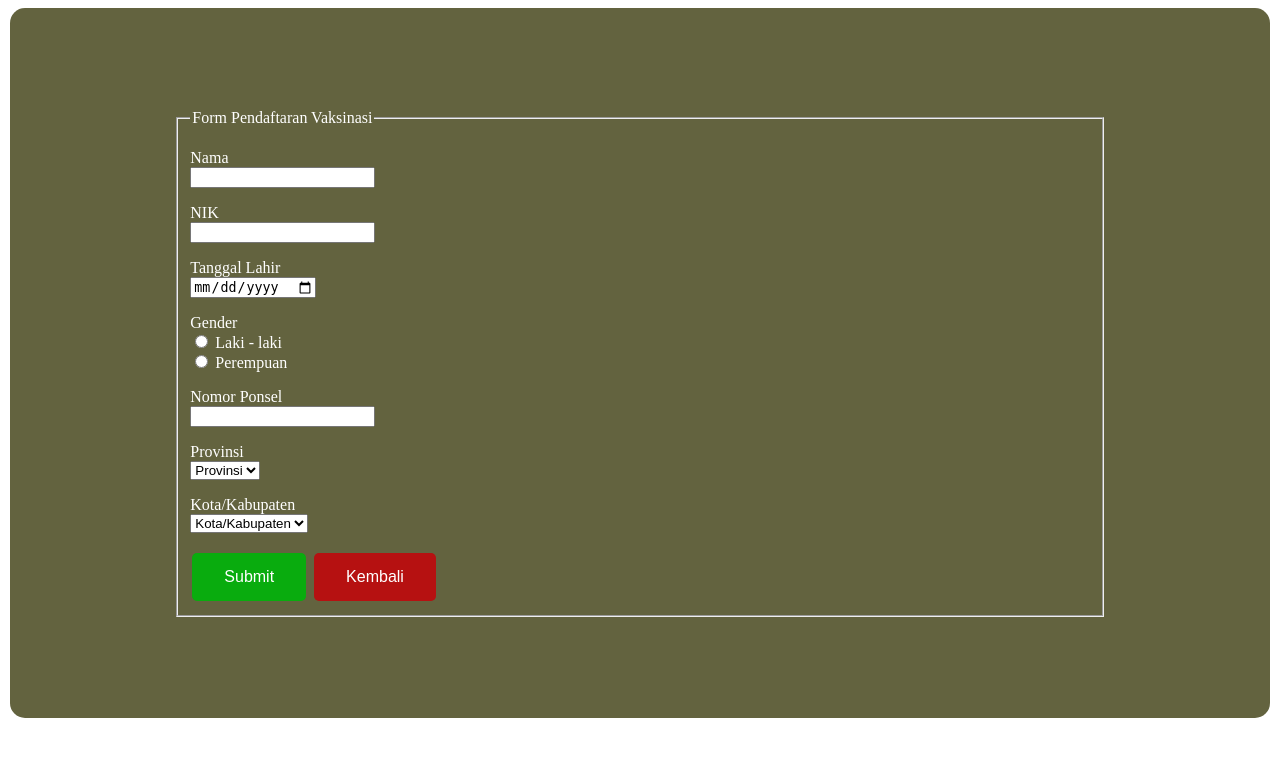
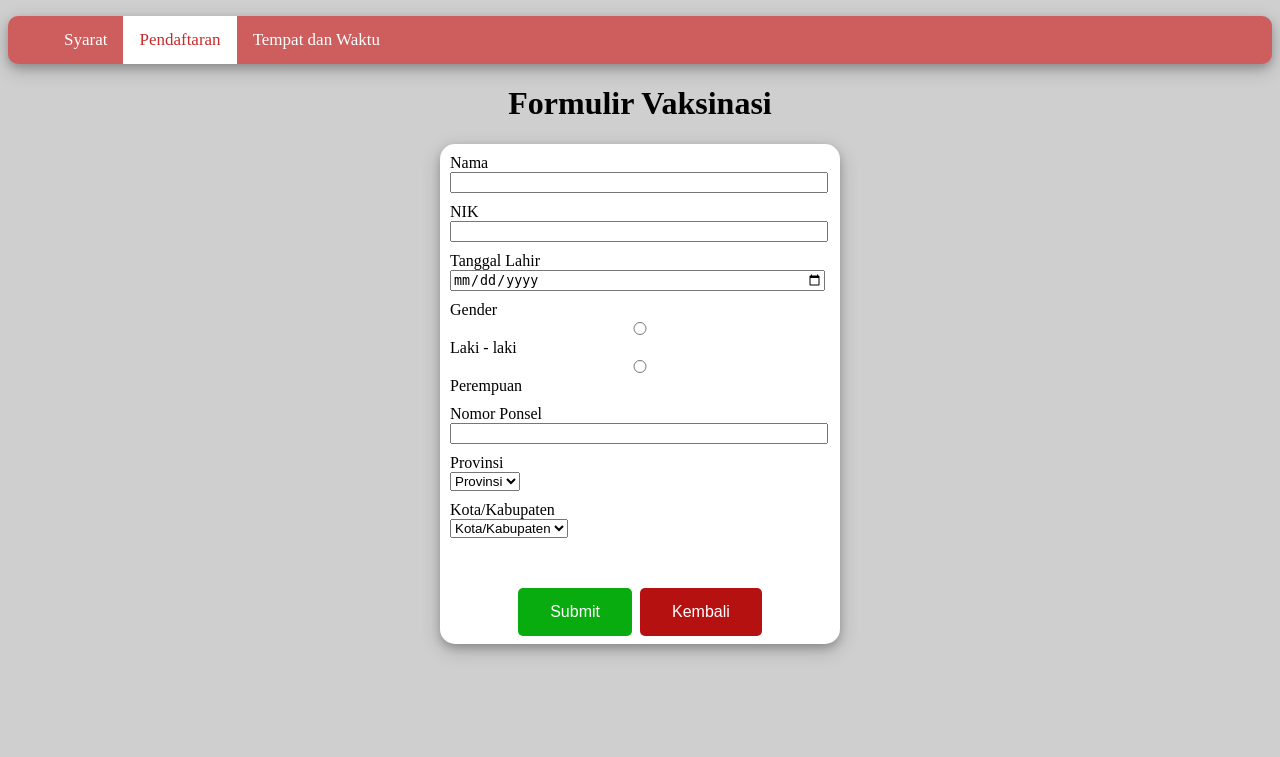
Before and after one commit to kadabengarann/Website-Covid-RPL-Kelompok3, a PHP site: page /daftarvaksin.php in a window 1280 px wide. Shown: the top 757 px of the page. Run offline with PHP 8.4, Linux system fonts and the light colour scheme.

Commit message:
revisi dibagusin

```diff
--- a/daftarvaksin.php
+++ b/daftarvaksin.php
@@ -4,10 +4,18 @@
         <link rel="stylesheet" href="stylevaksin.css">
     </head>
     <body>
+        <header>
+            <nav>
+                <ul class="topnav">
+                    <li><a href="syaratvaksin.html">Syarat</a></li>
+                    <li><a class="active" href="daftarvaksin.php">Pendaftaran</a></li>
+                    <li><a href="#contact">Tempat dan Waktu</a></li>
+                </ul>
+            </nav>
+        </header>
         <div class="container">
-        <fieldset>
-            <legend>Form Pendaftaran Vaksinasi</legend>
-            <form id="formvaksin" name="frmvaksin" method="post" action="form-database.php">
+            <h1> Formulir Vaksinasi</h1>
+            <form class="formvaksin" name="frmvaksin" method="post" action="form-database.php">
                 <p>
                     <label for="Nama">Nama</label><br>
                     <input type="text" name="Name" id="Name">
@@ -49,10 +57,10 @@
                         ?>
                     </select>
                 </p>
+                <br><br>
                 <button class="button button1" type="submit" form="" value="Submit">Submit</button>
                 <button class="button button2" type="button" href="syaratvaksin.html">Kembali </button>
             </form>
-        </fieldset>
         </div>
     </body>
 </html>
--- a/stylevaksin.css
+++ b/stylevaksin.css
@@ -1,14 +1,8 @@
-.container {
-    border: 5px;
-    border-radius: 15px;
-    background-color: #63633f;
-    color: white;
-    padding: 8% 13%;
-    font-size: 16px;
-    margin: 4px 2px;
+.container{
+    text-align: center;
 }
-.loadingline {
-    color:aqua
+.container ol li{
+    text-align: left;
 }
 .button {
     border: none;
@@ -20,8 +14,6 @@
     font-size: 16px;
     margin: 4px 2px;
     cursor: pointer;
-    top: 50%;
-    left: 50%;
 }
 .button1 {background-color: #09ac0e;}
 .button2 {background-color: #b61111;}
@@ -31,3 +23,59 @@ input::-webkit-inner-spin-button {
   -webkit-appearance: none;
   margin: 0;
 }
+
+.topnav {
+    background-color: rgb(206, 94, 94);
+    overflow: hidden;
+    border-radius: 10px;
+    box-shadow: 0 4px 8px 0 rgba(0, 0, 0, 0.2), 0 6px 20px 0 rgba(0, 0, 0, 0.19);
+}
+
+.topnav li{
+    list-style-type: none;
+}
+
+.topnav li a{
+    float: left;
+    color: #ffffff;
+    padding: 14px 16px;
+    text-decoration: none;
+    font-size: 17px;
+}
+
+.topnav li a:hover {
+    background-color: #ffffff;
+    color: #cc5252;
+  }
+
+.topnav li a.active {
+    background-color: #ffffff;
+    color: #c72b2b;
+}
+
+.formvaksin {
+    border:5px;
+    background-color: white;
+    text-align: center;
+    border-radius: 15px;
+    width: 400px;
+    height: 500px;
+    display: inline-block;
+    box-shadow: 0 4px 8px 0 rgba(0, 0, 0, 0.2), 0 6px 20px 0 rgba(0, 0, 0, 0.19);
+}
+
+.formvaksin p{
+    text-align: left;
+    margin: 10px 10px 10px 10px;
+}
+
+.formvaksin p input{
+    width: 370px;
+}
+
+.gender{
+    width: 0px 0px 0px 370px;
+}
+body {
+    background-color: rgb(207, 207, 207);
+}
```
Also changed, not shown: syaratvaksin.html (+10 -0 lines), form-database.php (added).
